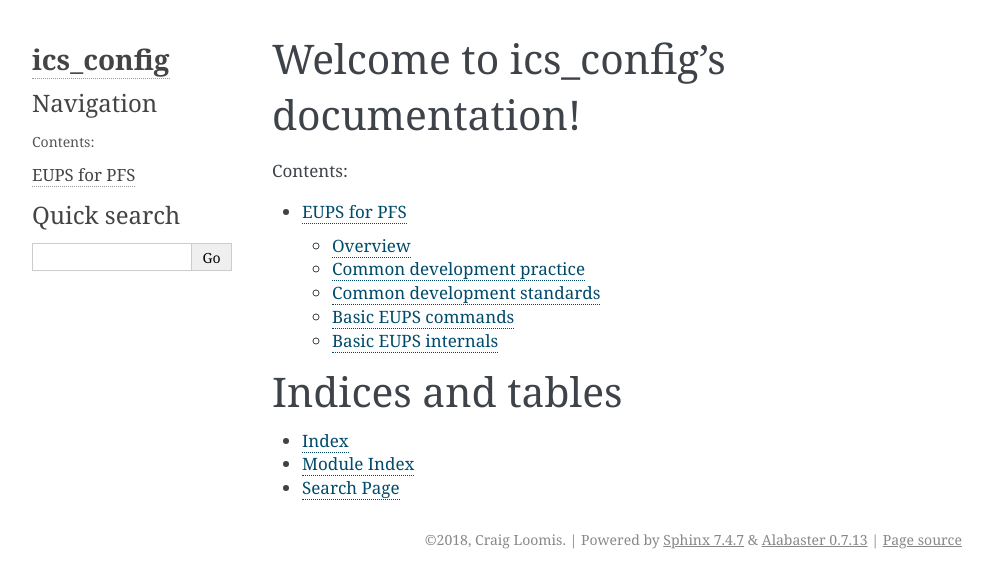
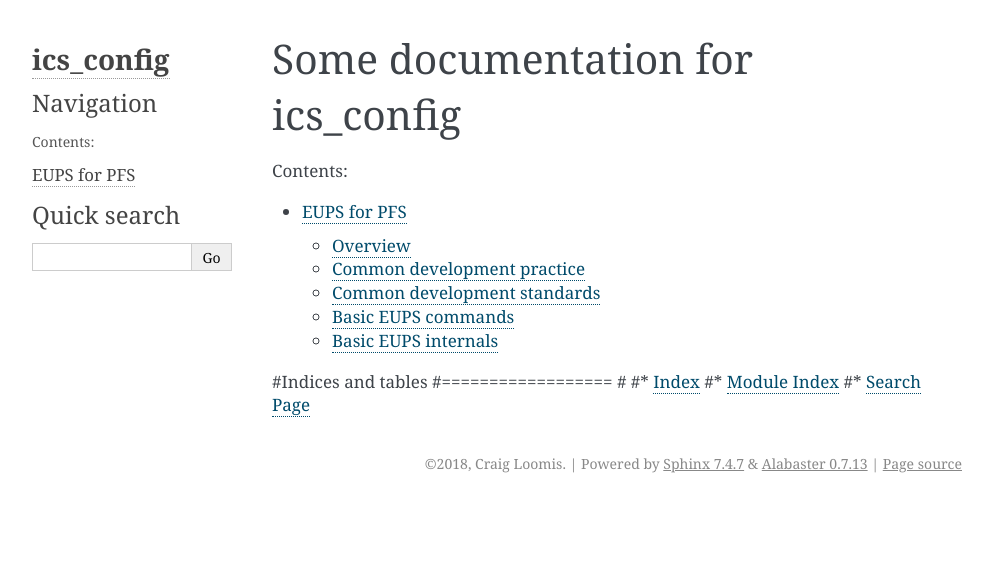
Before and after one commit to Subaru-PFS/ics_config, a Sphinx documentation site: the page built from doc/index.rst, in a window 1280 px wide. Shown: the top 588 px of the page, without its empty margins (148-1141 px from the left). Built offline with Sphinx 7.4.7, drawn with Linux system fonts in a browser that asks for light colours.

Commit message:
Doc changes

```diff
--- a/doc/eups.rst
+++ b/doc/eups.rst
@@ -152,7 +152,7 @@ Basic EUPS internals
 
 For a product named ``$PRODUCT`` to be an ``EUPS`` product, the top
 level directory must contain a ``ups`` directory, and that must
-contain a `$PRODUCT.table` "table" file.
+contain a ``$PRODUCT.table`` "table" file.
 
 The table file contains instructions for modifying the process
 environment and for specifying dependencies on other products. The
--- a/doc/index.rst
+++ b/doc/index.rst
@@ -3,8 +3,8 @@
    You can adapt this file completely to your liking, but it should at least
    contain the root `toctree` directive.
 
-Welcome to ics_config's documentation!
-======================================
+Some documentation for ics_config
+=================================
 
 .. toctree::
    :maxdepth: 2
@@ -13,9 +13,9 @@ Welcome to ics_config's documentation!
    eups
 
 
-Indices and tables
-==================
-
-* :ref:`genindex`
-* :ref:`modindex`
-* :ref:`search`
+#Indices and tables
+#==================
+#
+#* :ref:`genindex`
+#* :ref:`modindex`
+#* :ref:`search`
```
